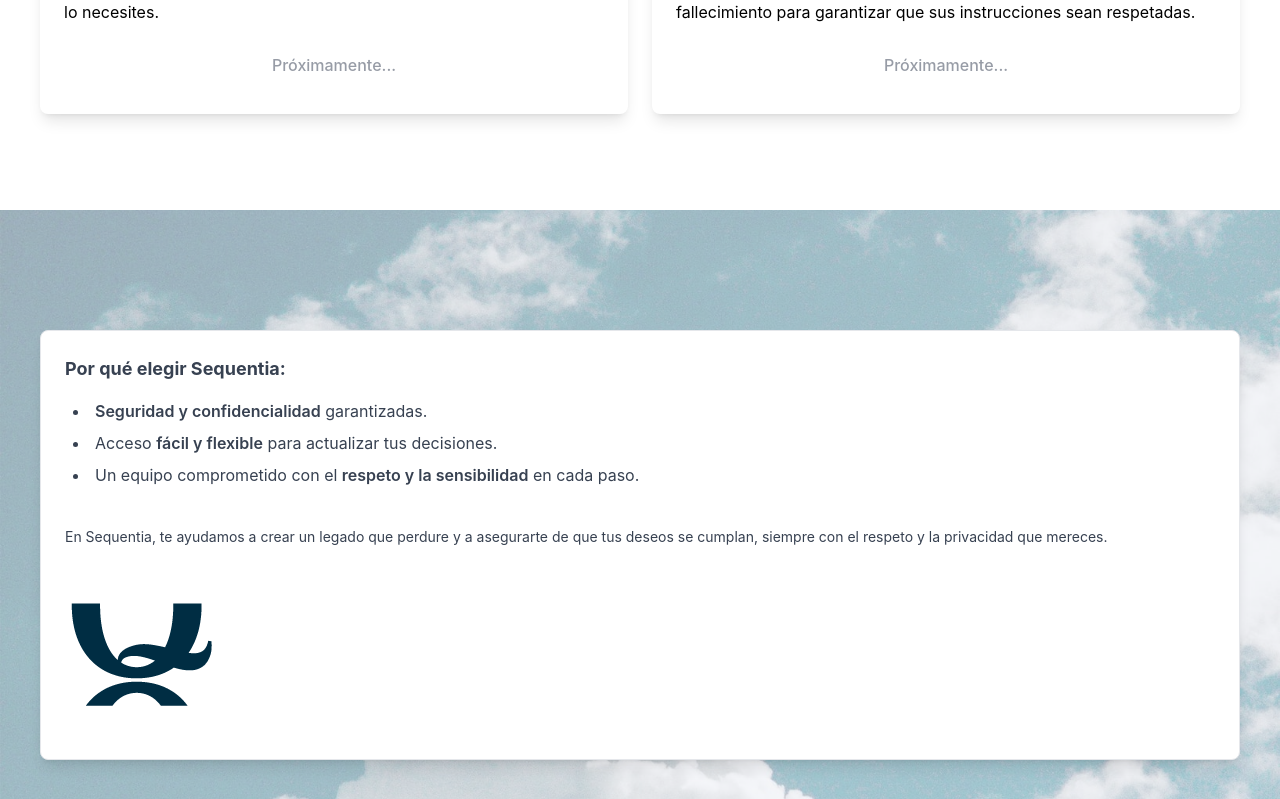
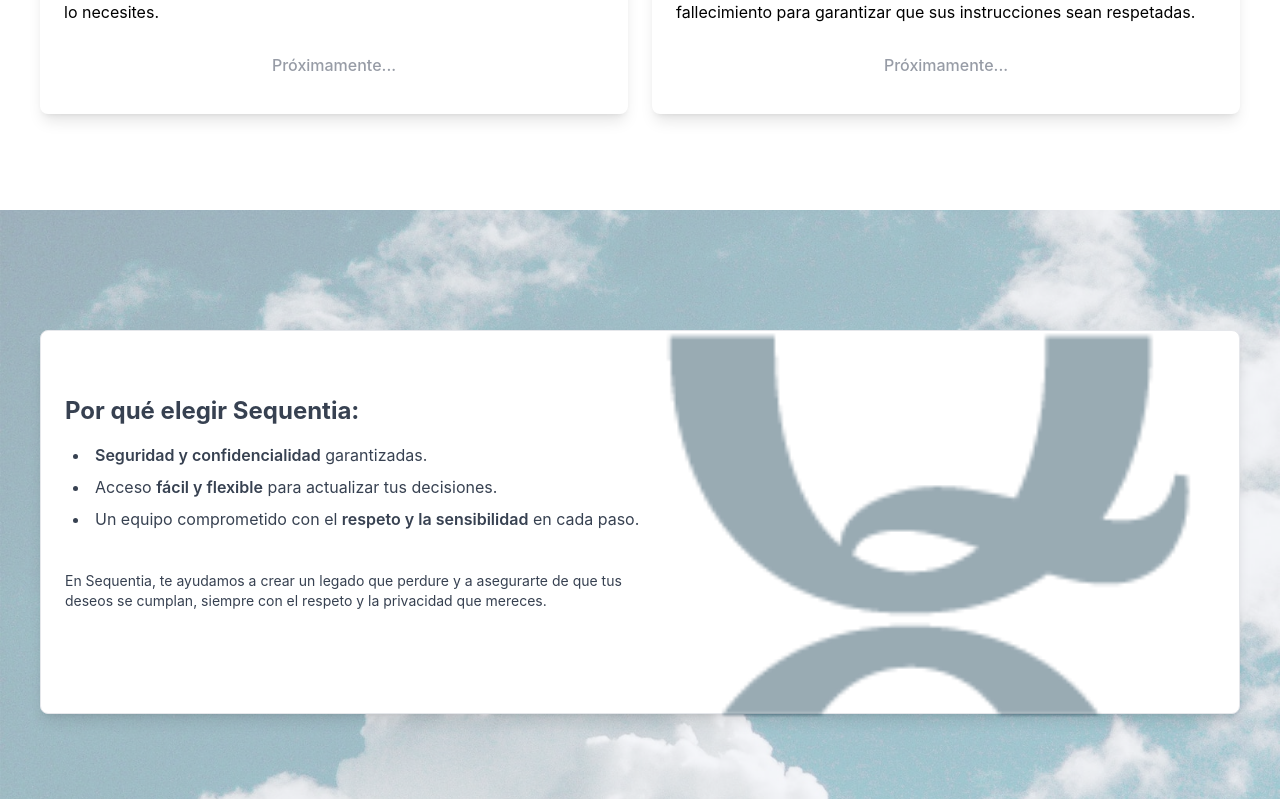
Before and after one commit to AdrianGF3/ProyectoSequentia, a React (Vite) app: page /TestamentoSocial in a window 1280 px wide. Shown: the part 1601-2400 px from the top of the page. Built offline with nearby package versions, Linux system fonts and the light colour scheme; no server answers.

Commit message:
TestamentoSocial-fondos

```diff
--- a/src/components/TestamentoSocial.tsx
+++ b/src/components/TestamentoSocial.tsx
@@ -1,6 +1,7 @@
 export default function TestamenoSocial() {
     return (
         <>
+        <div className="min-h-screen bg-[linear-gradient(to_bottom,rgba(255,255,255,0),rgb(245,245,245)_80%),url('/img/photo-1548266652-99cf27701ced.jpeg')] bg-cover bg-center bg-no-repeat">
             <main>
                 <div className="ml-10 mt-32">
                     <section className="text-left mb-8">
@@ -103,9 +104,9 @@
                         <div className="absolute inset-0 bg-white opacity-50 z-0"></div>
 
                         <div className="relative z-10 py-10">
-                            <div className="max-w-1/3 ml-10 mr-10 mt-10 mb-10 mx-auto px-6 bg-white p-6 rounded-lg shadow-lg border border-gray-200">
+                            <div className="max-w-1/3 ml-10 mr-10 mt-10 mb-10 mx-auto px-6 bg-white p-6 h-96 rounded-lg shadow-lg border border-gray-200">
                                 <div className="flex justify-between items-center mb-4">
-                                    <h2 className="text-left text-lg font-bold">Por qué elegir Sequentia:</h2>
+                                    <h2 className="text-left text-2xl font-bold mt-10">Por qué elegir Sequentia:</h2>
                                 </div>
 
                                 <ul className="list-disc list-inside m-2 text-left space-y-2">
@@ -120,19 +121,20 @@
                                     </li>
                                 </ul>
                                 <p className="text-left mt-10 text-sm">
-                                    En Sequentia, te ayudamos a crear un legado que perdure y a asegurarte de que tus deseos se cumplan, siempre con el respeto y la privacidad que mereces.
+                                    En Sequentia, te ayudamos a crear un legado que perdure y a asegurarte de que tus<br></br> deseos se cumplan, siempre con el respeto y la privacidad que mereces.
                                 </p>
 
-                                <div className="relative flex ml-auto">
-                                    <img src="img/icon-sequentia.png" alt="Icono Sequentia" className="h-full" />
+                                <div className="relative flex ml-auto ">
+                                    <img src="img/icon-sequentia.png" alt="Icono Sequentia" className="absolute right-0 transform
+                                    -translate-y-1/2 h-auto w-[570px] max-w-full opacity-40 pb-80 mt-6 pointer-events-none" />
                                 </div>
 
                             </div>
                         </div>
                     </div>
                 </section>
-
             </main>
+            </div>
         </>
     );
 }
```
